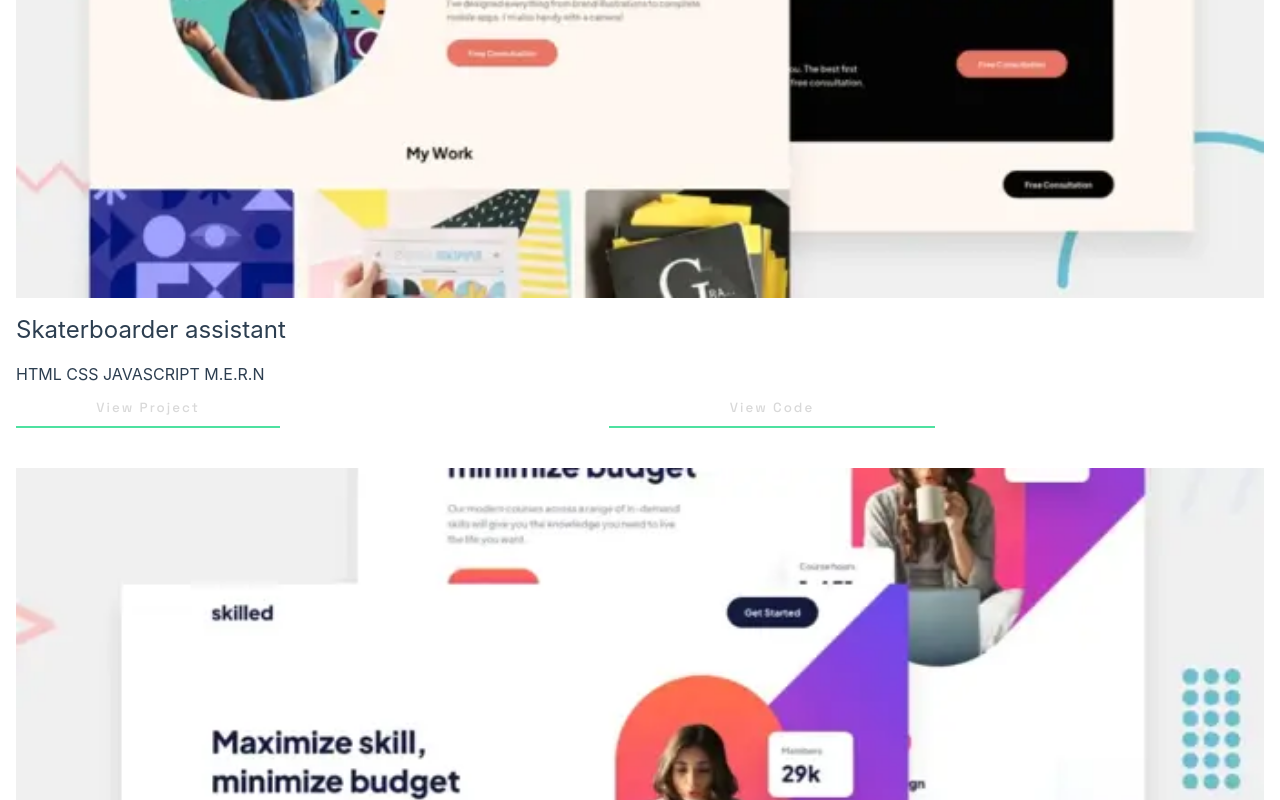
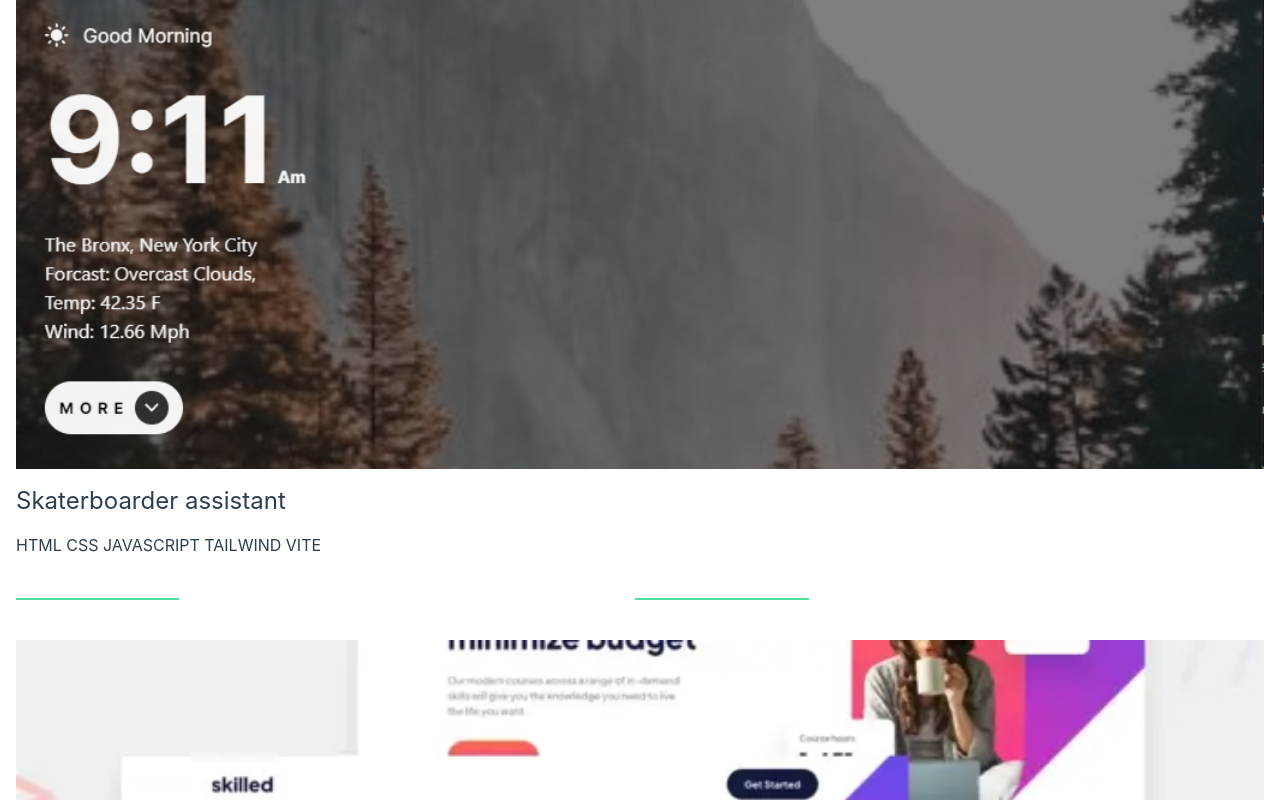
Before and after one commit to alexJSanchez/single-page-portfolio, a Vue app: page / in a window 1280 px wide. Shown: the part 2771-3571 px from the top of the page. Built offline with nearby package versions, Linux system fonts and the light colour scheme; no server answers.

Commit message:
project one

```diff
--- a/src/components/ProjectCard.vue
+++ b/src/components/ProjectCard.vue
@@ -21,7 +21,7 @@ export default {
   >
     <img
       style="width: 100%; grid-column-start: 1; grid-column-end: 8"
-      src="../assets/layoutImages/thumbnail-project-1-small.webp"
+      src="../assets/image-skaterapp.PNG"
     />
     <p
       style="
@@ -36,7 +36,7 @@ export default {
       Skaterboarder assistant
     </p>
     <p style="grid-column-start: 1; grid-row-start: 3; grid-column-end: 8; font-size: 1rem">
-      HTML CSS JAVASCRIPT M.E.R.N
+      HTML CSS JAVASCRIPT TAILWIND VITE
     </p>
     <button
       :style="{
@@ -54,7 +54,9 @@ export default {
         gridColumnEnd: '3'
       }"
     >
-      View Project
+      <a style="text-decoration: none; color: white" href="https://skaterapp.vercel.app/"
+        >View Project</a
+      >
     </button>
     <button
       :style="{
@@ -72,7 +74,11 @@ export default {
         gridColumnEnd: '7'
       }"
     >
-      View Code
+      <a
+        style="text-decoration: none; color: white"
+        href="https://github.com/alexJSanchez/skaterapp"
+        >View Code</a
+      >
     </button>
   </div>
   <!--second project-->
```
Also changed, not shown: src/assets/image-skaterapp.PNG (added).
